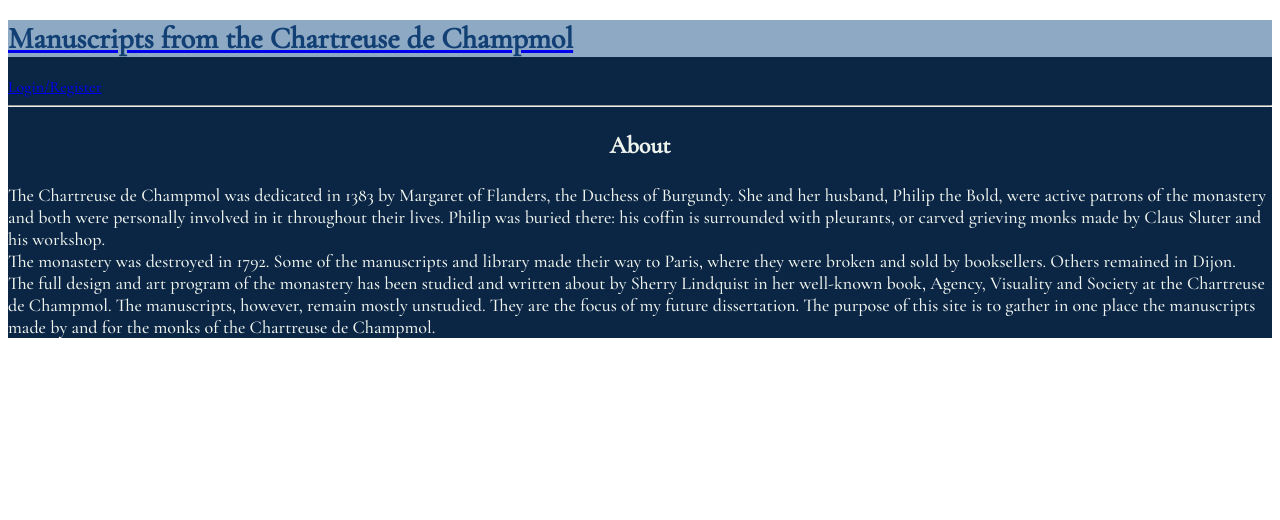
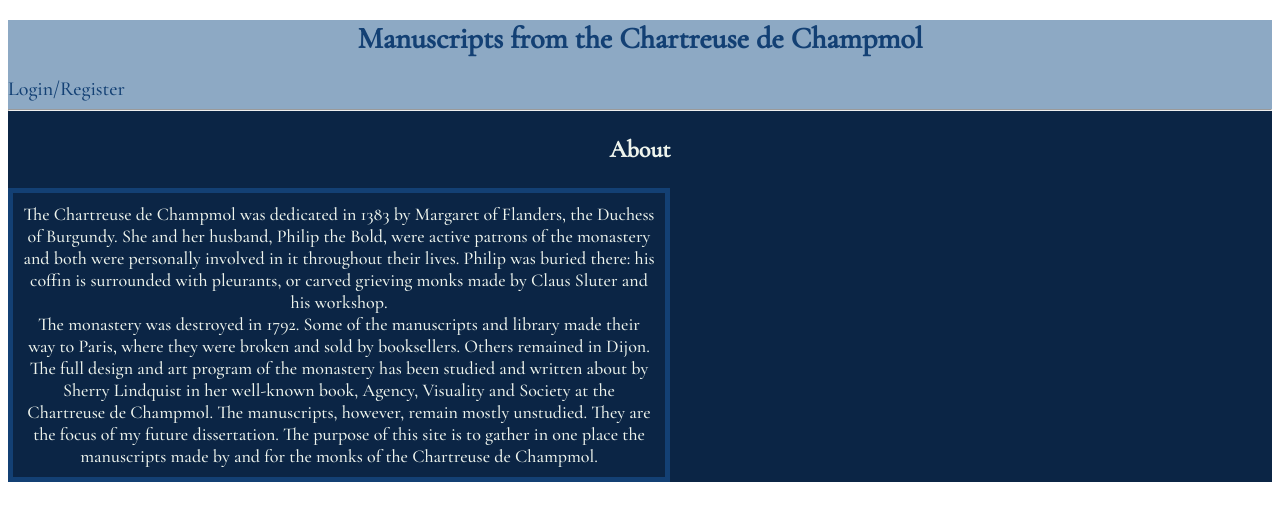
Before and after one commit to freyjawaru/champmol, a React (Create React App) app in the folder client/: page / in a window 1280 px wide. Shown: the top 520 px of the page. Built offline with nearby package versions, Linux system fonts and the light colour scheme; no server answers.

Commit message:
Issue ticket 4 css

```diff
--- a/client/src/App.css
+++ b/client/src/App.css
@@ -1,28 +1,32 @@
-p {
-  background-color: #0B2545;
-  color: #EEF4ED;
-  font-family: 'Cormorant Garamond', serif;
-  font-size: 18px;
-}
+
 h1 {
- background-color: #8DA9C4;
- color: #134074;
- font-family: 'Cormorant Garamond', serif;
- font-size: 30px;
- text-decoration: none;
-
+  background-color: #8da9c4;
+  color: #134074;
+  font-family: "Cormorant Garamond", serif;
+  font-size: 30px;
+  text-decoration: none;
+  text-align: center;
 }
 h3 {
-  background-color: #0B2545;
-  color: #EEF4ED;
-  font-family: 'Cormorant Garamond', serif;
+  background-color: #0b2545;
+  color: #eef4ed;
+  font-family: "Cormorant Garamond", serif;
   font-size: 24px;
   font-weight: bold;
   text-align: center;
 }
 .App {
+  background-color: #0b2545;
+  color: #eef4ed;
+  font-family: "Cormorant Garamond", serif;
+}
+header {
+  background-color: #8da9c4;
+}
 
-  background-color: #0B2545;
-  color: #EEF4ED;
-  font-family: 'Cormorant Garamond', serif;
+a {
+  color: #134074;
+  font-family: "Cormorant Garamond", serif;
+  font-size: 20px;
+  text-decoration: none;
 }
--- a/client/src/main/MainContainer/MainContainer.css
+++ b/client/src/main/MainContainer/MainContainer.css
@@ -1,3 +1,15 @@
-p {
-  background-color: #0B2545;
+p.about {
+  background-color: #0b2545;
+  color: #eef4ed;
+  font-family: "Cormorant Garamond", serif;
+  font-size: 18px;
+  padding: 10px;
+  border: 5px solid #134074;
+  width: 50%;
+  text-align: center;
+
 }
+
+.main {
+  text-align: center;
+}
--- a/client/src/main/MainContainer/MainContainer.jsx
+++ b/client/src/main/MainContainer/MainContainer.jsx
@@ -7,6 +7,7 @@ import Locations from '../../components/Locations/Locations';
 import ItemCreate from '../../components/ItemCreate/ItemCreate';
 import ItemEdit from '../../components/ItemEdit/ItemEdit';
 import ItemDetail from '../../components/ItemDetail/ItemDetail';
+import './MainContainer.css';
 
 export default function MainContainer(props) {
   const [items, setItems] = useState([]);
@@ -51,14 +52,16 @@ export default function MainContainer(props) {
 
   return (
     <>
+      <div className="main">
       <h3>About</h3>
-      <p>The Chartreuse de Champmol was dedicated in 1383 by Margaret of Flanders, the Duchess of Burgundy. She and her husband, Philip the Bold, were active patrons of the monastery and both were personally involved in it throughout their lives. Philip was buried there: his coffin is surrounded with pleurants, or carved grieving monks made by Claus Sluter and his workshop.
+      <p className="about">The Chartreuse de Champmol was dedicated in 1383 by Margaret of Flanders, the Duchess of Burgundy. She and her husband, Philip the Bold, were active patrons of the monastery and both were personally involved in it throughout their lives. Philip was buried there: his coffin is surrounded with pleurants, or carved grieving monks made by Claus Sluter and his workshop.
       <br />
       The monastery was destroyed in 1792. Some of the manuscripts and library made their way to Paris, where they were broken and sold by booksellers. Others remained in Dijon.
 
       <br />
       The full design and art program of the monastery has been studied and written about by Sherry Lindquist in her well-known book, Agency, Visuality and Society at the Chartreuse de Champmol. The manuscripts, however, remain mostly unstudied. They are the focus of my future dissertation. The purpose of this site is to gather in one place the manuscripts made by and for the monks of the Chartreuse de Champmol.
       </p>
+      </div>
     <Switch>
       {/* {
         !currentUser &&
```
Also changed, not shown: client/src/components/Carousel/Carousel.jsx (added, +35 -0 lines), client/src/components/Carousel/Carousel.css (added).
